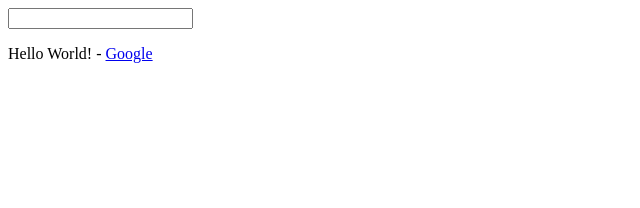
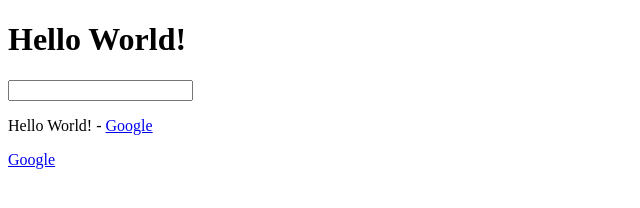
Before and after one commit to kiglaze/VueIntro, a plain HTML site: page index.html in a window 1280 px wide. Shown: the whole page, without its empty margins (0-640 px from the left). Drawn offline with Linux system fonts and the light colour scheme.

Commit message:
completed disabling rendering with v-once and how to output raw html.

```diff
--- a/index.html
+++ b/index.html
@@ -9,15 +9,18 @@
 </head>
 <body>
 	<div id="app">
+		<h1 v-once>{{ title }}</h1>
 		<input type="text" v-on:input="changeTitle">
 		<p>{{ sayHello() }} - <a v-bind:href="link" target="_blank">Google</a></p>
+		<p v-html="finishedLink"></p>
 	</div>
 	<script type="text/javascript">
 		new Vue({
 			el: '#app',
 			data: {
 				title: 'Hello World!',
-				link: 'http://google.com'
+				link: 'http://google.com',
+				finishedLink: '<a href="http://google.com">Google</a>'
 			},
 			methods: {
 				changeTitle: function(event) {
```
